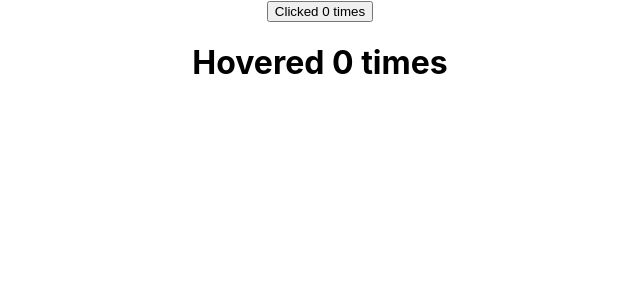
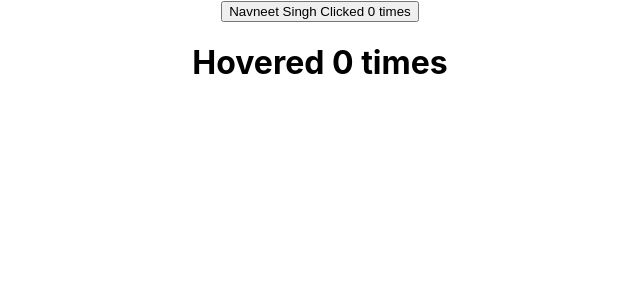
Before and after one commit to Navneet2569/Learning-React, a React (Create React App) app in the folder hello-world2/: page / in a window 1280 px wide. Shown: the top 300 px of the page, without its empty margins (320-960 px from the left). Built offline with nearby package versions, Linux system fonts and the light colour scheme.

Commit message:
Continuing HOC

```diff
--- a/hello-world2/src/App.js
+++ b/hello-world2/src/App.js
@@ -39,7 +39,7 @@ function App() {
         <Hero heroName="Joker" />
       </ErrorBoundary> */}
 
-      <ClickCounter />
+      <ClickCounter name="Navneet Singh" />
       <HoverCounter />
     </div>
   );
--- a/hello-world2/src/components/ClickCounter.js
+++ b/hello-world2/src/components/ClickCounter.js
@@ -3,13 +3,15 @@ import UpdatedComponent from "./withCounter";
 
 class ClickCounter extends Component {
   render() {
-    const { count, incrementCount } = this.props;
+    const { count, incrementCount, name } = this.props;
     return (
       <div>
-        <button onClick={incrementCount}> Clicked {count} times</button>
+        <button onClick={incrementCount}>
+          {name} Clicked {count} times
+        </button>
       </div>
     );
   }
 }
 
-export default UpdatedComponent(ClickCounter);
+export default UpdatedComponent(ClickCounter, 5);
--- a/hello-world2/src/components/HoverCounter.js
+++ b/hello-world2/src/components/HoverCounter.js
@@ -12,4 +12,4 @@ class HoverCounter extends Component {
   }
 }
 
-export default UpdatedComponent(HoverCounter);
+export default UpdatedComponent(HoverCounter, 10);
--- a/hello-world2/src/components/withCounter.js
+++ b/hello-world2/src/components/withCounter.js
@@ -1,6 +1,6 @@
 import React from "react";
 
-const UpdatedComponent = (OriginalComponent) => {
+const UpdatedComponent = (OriginalComponent, incrementNumber) => {
   class NewComponent extends React.Component {
     constructor(props) {
       super(props);
@@ -12,7 +12,7 @@ const UpdatedComponent = (OriginalComponent) => {
 
     incrementCount = () => {
       this.setState((prevState) => {
-        return { count: prevState.count + 1 };
+        return { count: prevState.count + incrementNumber };
       });
     };
     render() {
@@ -20,6 +20,7 @@ const UpdatedComponent = (OriginalComponent) => {
         <OriginalComponent
           count={this.state.count}
           incrementCount={this.incrementCount}
+          {...this.props}
         />
       );
     }
```
